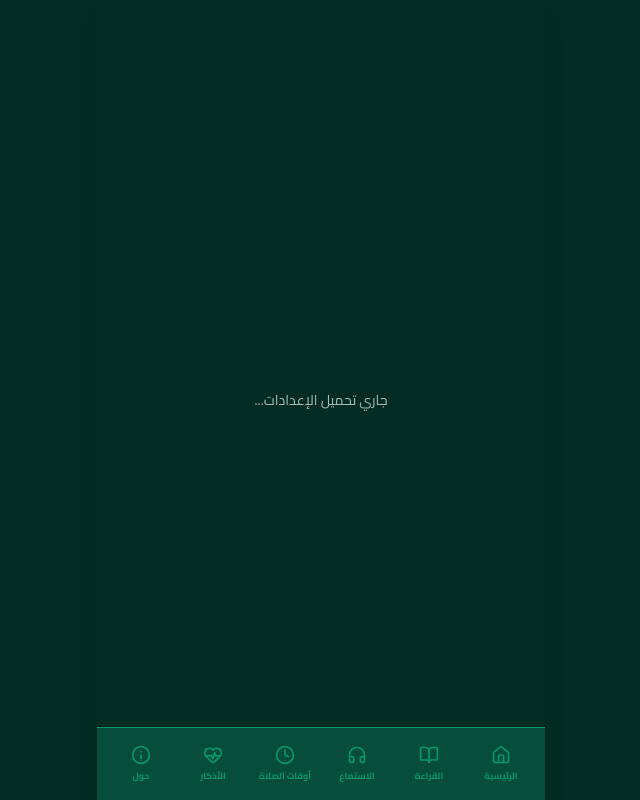
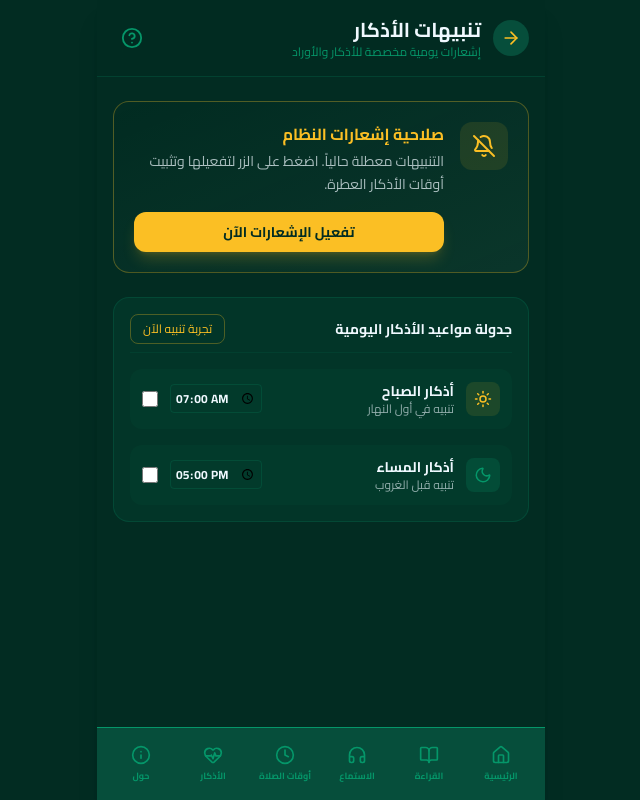
Before and after one commit to alimufk/Quran-karim-, a React (Vite) app: page /#/notifications in a window 1280 px wide. Shown: the whole page, without its empty margins (319-959 px from the left). Built offline with nearby package versions, Linux system fonts and the light colour scheme; no server answers.

Commit message:
Refactor settings update logic in NotificationsSettings
Refactor settings handling to use currentSettings for updates and remove loading state check.

```diff
--- a/src/pages/NotificationsSettings.tsx
+++ b/src/pages/NotificationsSettings.tsx
@@ -34,18 +34,18 @@ export function NotificationsSettings() {
   }, []);
 
   const handleToggle = (key: any) => {
-    if (!settings) return;
+    const currentSettings = settings || {};
     const updated = {
-      ...settings,
-      [key]: !settings[key]
+      ...currentSettings,
+      [key]: !currentSettings[key]
     };
     saveSettings(updated);
   };
 
   const handleTimeChange = (key: any, val: string) => {
-    if (!settings) return;
+    const currentSettings = settings || {};
     const updated = {
-      ...settings,
+      ...currentSettings,
       [key]: val
     };
     saveSettings(updated);
@@ -77,14 +77,6 @@ export function NotificationsSettings() {
       setTestMode(false);
     }, 3000);
   };
-
-  if (!settings) {
-    return (
-      <div className={`min-h-screen flex items-center justify-center ${theme === 'dark' ? 'bg-[#022c22] text-[#f0f9ff]' : 'bg-[#f0fdf4] text-[#0f172a]'}`}>
-        <p className="font-['Cairo'] text-sm opacity-70">جاري تحميل الإعدادات...</p>
-      </div>
-    );
-  }
 
   return (
     <div className={`min-h-screen ${theme === 'dark' ? 'bg-[#022c22] text-[#f0f9ff]' : 'bg-[#f0fdf4] text-[#0f172a]'} pb-24 transition-colors duration-300`}>
```
